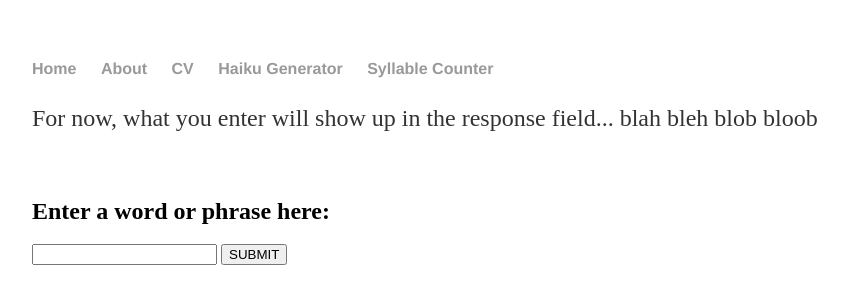
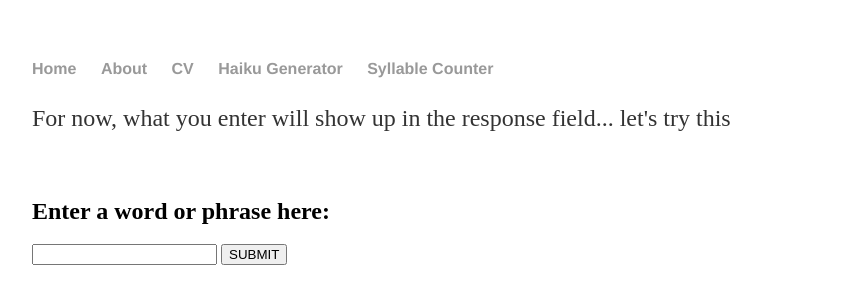
Before and after one commit to SeanEFletcher/SeanEFletcher.github.io, a Jekyll site: the page built from syllable/index.html, in a window 1280 px wide. Shown: the top 300 px of the page, without its empty margins (160-1008 px from the left). Built offline with Jekyll 4.4.1, drawn with Linux system fonts in a browser that asks for light colours.

Commit message:
Update index.html

```diff
--- a/syllable/index.html
+++ b/syllable/index.html
@@ -2,7 +2,7 @@
 layout: default
 title: Syllable Counter
 ---
-<p> For now, what you enter will show up in the response field... blah bleh blob bloob</p><br>
+<p> For now, what you enter will show up in the response field... let's try this</p><br>
 <h2 id="prompt">Enter a word or phrase here:</h2>
 
       <form id="form" autocomplete="off">
@@ -19,7 +19,7 @@ title: Syllable Counter
 <script>
 /* building the GET request */
 const getTheCount = () => {
-      const url = 'https://pzo2bxjyp4.execute-api.us-east-2.amazonaws.com/SyllableCounterStage02';
+      const url = 'https://pzo2bxjyp4.execute-api.us-east-2.amazonaws.com/SyllableCounterStage02/Syllable_Counter';
       const inputString01 = document.getElementById('input01').value;
       const queryParam = 'theInputString=';
       const endpoint = url + '?' + queryParam + inputString01;
```
